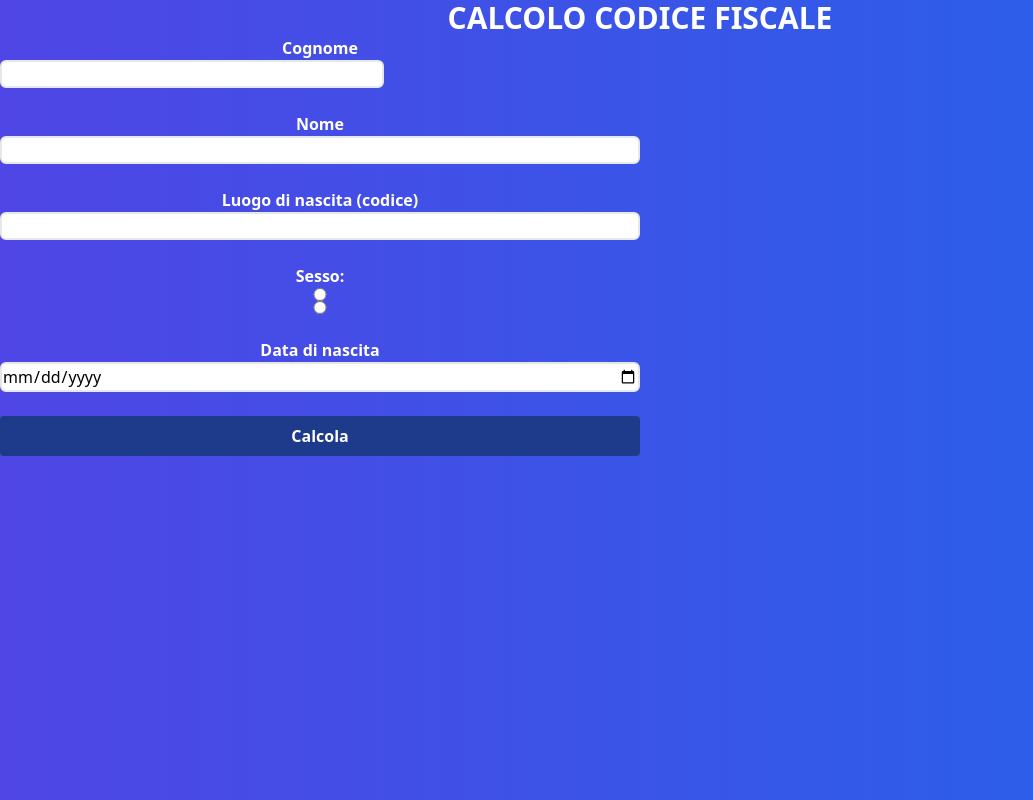
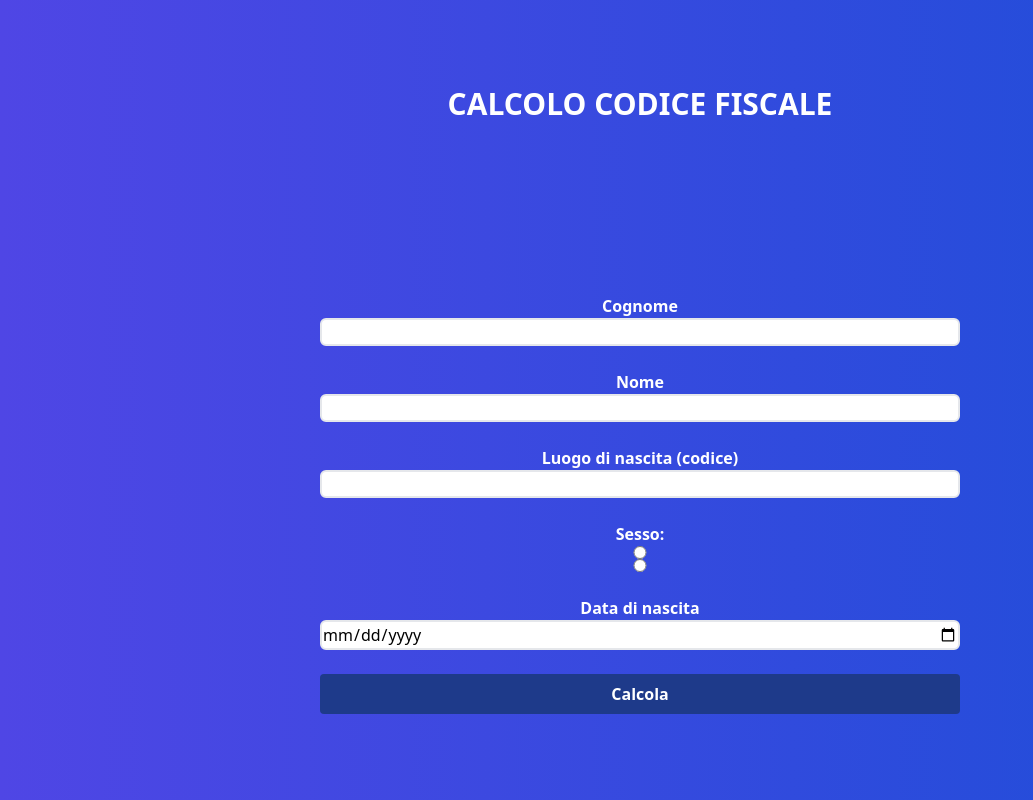
Before and after one commit to TommasoTodescato/Informatica, a PHP site: page / in a window 1280 px wide. Shown: the whole page, without its empty margins (0-1033 px from the left). Run offline with PHP 8.4, Linux system fonts and the light colour scheme.

Commit message:
Starting to like it

```diff
--- a/Style/output.css
+++ b/Style/output.css
@@ -749,6 +749,10 @@ video {
   display: none;
 }
 
+.h-screen {
+  height: 100vh;
+}
+
 .w-12 {
   width: 3rem;
 }
@@ -1093,6 +1097,10 @@ video {
   grid-template-columns: repeat(1, minmax(0, 1fr));
 }
 
+.grid-rows-1 {
+  grid-template-rows: repeat(1, minmax(0, 1fr));
+}
+
 .flex-row {
   flex-direction: row;
 }
@@ -1662,6 +1670,10 @@ video {
 
 .to-blue-600 {
   --tw-gradient-to: #2563eb;
+}
+
+.to-blue-700 {
+  --tw-gradient-to: #1d4ed8;
 }
 
 .decoration-slice {
--- a/index.html
+++ b/index.html
@@ -6,25 +6,27 @@
 		<link href="./Style/output.css" rel="stylesheet">
 	</head>
 
-	<body class="bg-gradient-to-r from-indigo-600 to-blue-600 items-center content-center">
+	<body class="grid place-items-center h-screen bg-gradient-to-r from-indigo-600 to-blue-700  ">
 		<h1 class="text-center font-extrabold text-3xl text-white">CALCOLO CODICE FISCALE</h1>
 
-		<div class="grid grid-cols-1 content-center items-center w-1/2">
-			<label for="surname" class="font-bold text-white text-center grow-0">Cognome</label>
-			<input type="text" id="surname" name="surname" class="border-2 rounded-md grow-0 w-96"><br>
+		<div class="grid grid-cols-1 w-1/2">
+			<label for="surname" 	class="font-bold text-white text-center">Cognome</label>
+			<input type="text" id="surname" name="surname" 		class="border-2 rounded-md"><br>
 
-			<label for="name" class="font-bold text-white text-center">Nome</label>
-			<input type="text" id="name" name="name " class="border-2 rounded-md"><br>
+			<label for="name" 		class="font-bold text-white text-center">Nome</label>
+			<input type="text" id="name" name="name "		 	class="border-2 rounded-md"><br>
 
 			<label for="birthplace" class="font-bold text-white text-center">Luogo di nascita (codice)</label>
 			<input type="text" id="birthplace" name="birthplace" class="border-2 rounded-md"><br>
 
-			<label for="sex" class="font-bold text-white text-center">Sesso:</label>
-			<input type="radio" id="M" name="sex">
-			<input type="radio" id="F" name="sex"><br>
+			<label for="sex" 		class="font-bold text-white text-center">Sesso:</label>
+			<div class="grid grid-rows-1">
+				<input type="radio" id="M" name="sex" placeholder="M">
+				<input type="radio" id="F" name="sex"><br>
+			</div>
 
-			<label for="birthdate" class="font-bold text-white text-center">Data di nascita</label>
-			<input type="date" id="birthdate" name="birthdate" class="border-2 rounded-md"><br>
+			<label for="birthdate" 	class="font-bold text-white text-center">Data di nascita</label>
+			<input type="date" id="birthdate" name="birthdate" 	class="border-2 rounded-md"><br>
 
 			<script>
 				document.getElementById("birthdate").max = new Date().toISOString().split("T")[0];
```
